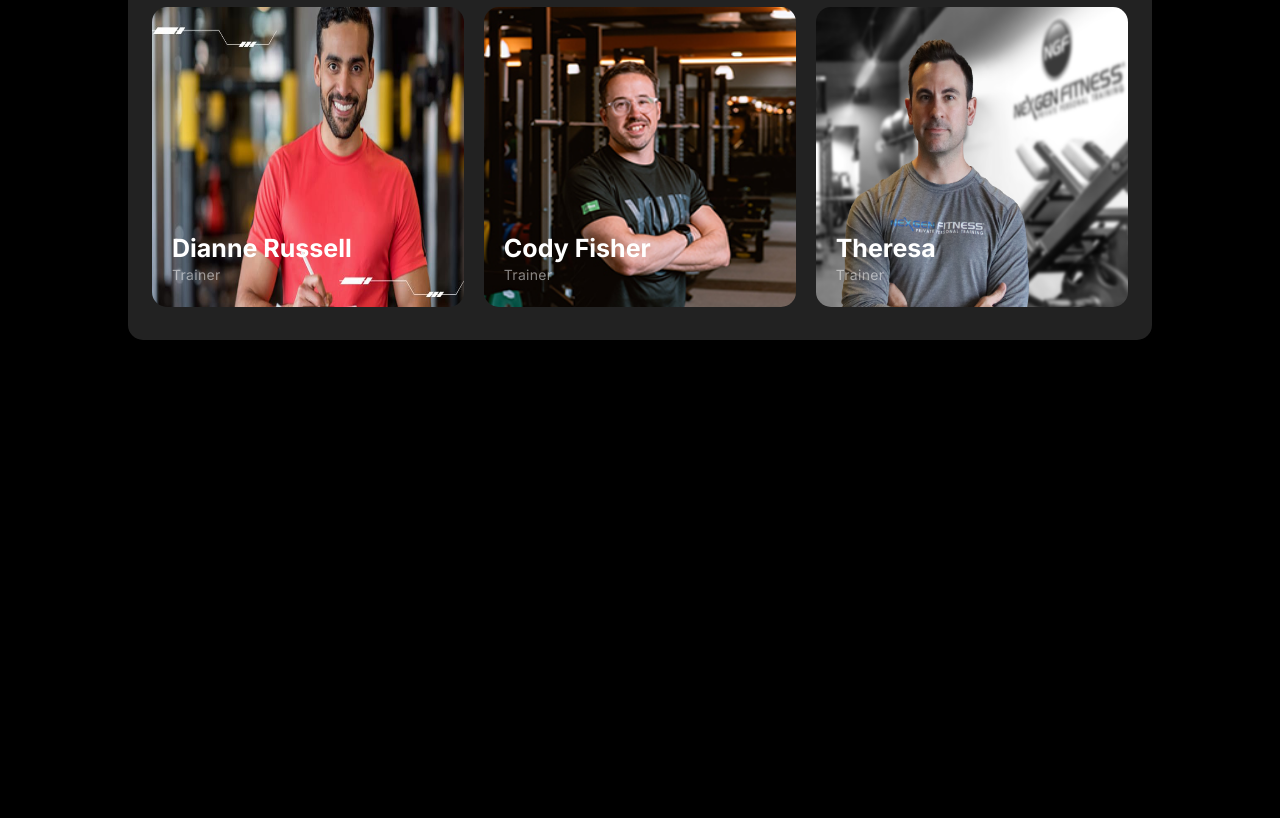
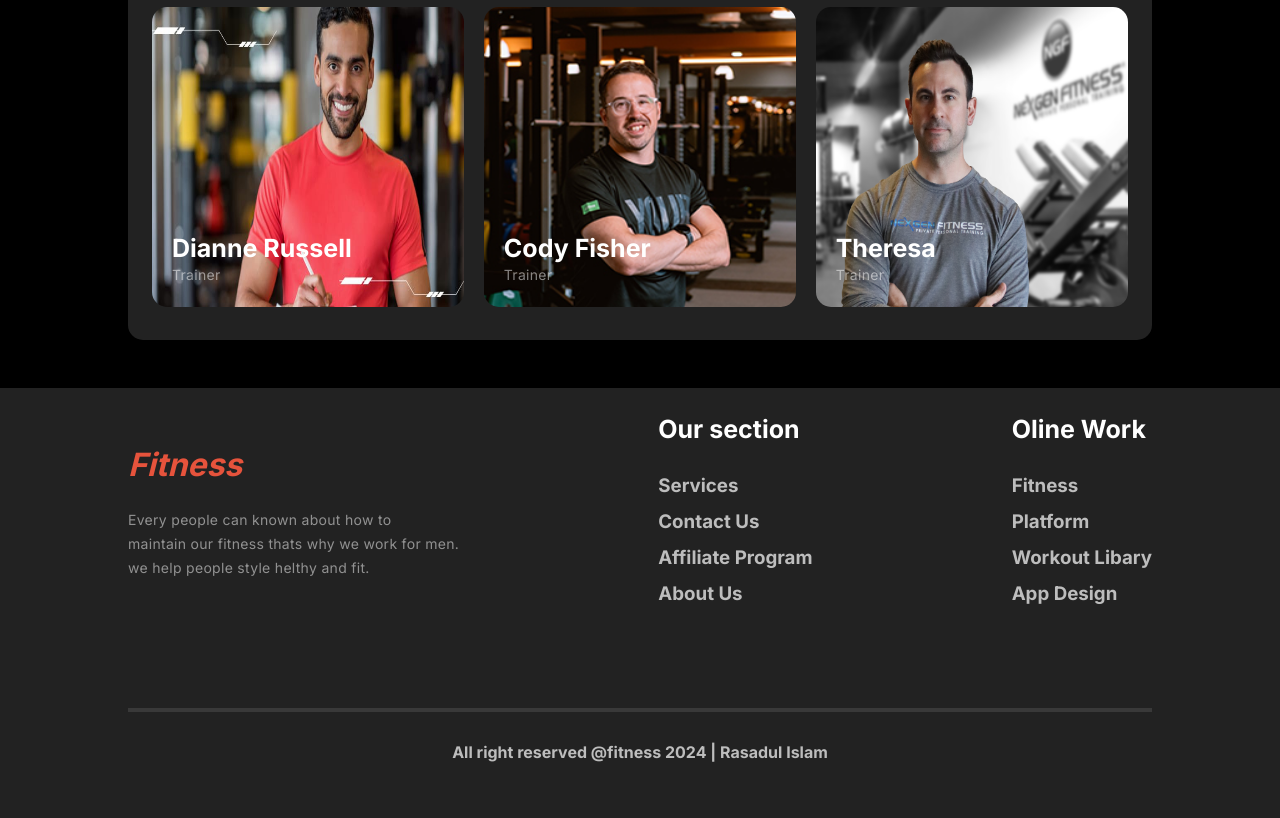
Before and after one commit to Rasadul-Islam/assignment-2, a plain HTML site: page index.html in a window 1280 px wide. Shown: the part 3822-4640 px from the top of the page. Before the commit the page ends 4210 px from the top, so only its background shows below. Drawn offline with Linux system fonts and the light colour scheme.

Commit message:
footer section added

```diff
--- a/index.html
+++ b/index.html
@@ -293,6 +293,33 @@
         </div>
     </section>
     <!-- Meet Our Team Section End -->
+    <!-- Footer section Start -->
+    <footer class="footer-container">
+        <div class="footer-content flex">
+            <div class="footer-text">
+                <h1 class="text-title"><i>Fitness</i></h1>
+                <p class="pera">Every people can known about how to <br> maintain our fitness thats why we work  for men.<br> we help people style helthy and fit.</p>
+            </div>
+            <div class="our-section">
+                <h1 class="head-text">Our section</h1>
+                <h3 class="body-text">Services</h3>
+                <h3 class="body-text">Contact Us</h3>
+                <h3 class="body-text">Affiliate Program</h3>
+                <h3 class="body-text">About Us</h3>
+            </div>
+            <div class="online-section">
+                <h1 class="head-text">Oline Work</h1>
+                <h3 class="body-text">Fitness</h3>
+                <h3 class="body-text">Platform</h3>
+                <h3 class="body-text">Workout Libary</h3>
+                <h3 class="body-text">App Design</h3>
+            </div>
+        </div>
+        <hr class="footer-hr">
+        <h4>All right reserved @fitness 2024 | Rasadul Islam</h4>
+
+    </footer>
+    <!-- Footer section End-->
 
 </body>
 </html>
--- a/style/style.css
+++ b/style/style.css
@@ -373,3 +373,34 @@ nav{
 }
 /* Meet our team style end */
 /* Main section End */
+
+/* Footer section styly start */
+.footer-container{
+    width: 100%;
+    margin: 0 auto;
+    padding: 2% 10%;
+    background-color:var(--Shadow-bg);
+}
+.footer-content{
+    justify-content: space-between;
+    margin-bottom: 96px;
+}
+.footer-text h1{
+    color: var(--color);
+    margin-bottom: 24px;
+}
+.footer-content h3{
+    color: rgba(255, 255, 255,0.7);
+    /* margin-bottom: 5px; */
+    line-height: 36px;
+}
+.footer-container h4{
+    color: rgba(255, 255, 255,0.7);
+    text-align: center;
+    margin: 30px auto;
+}
+.footer-hr{
+    border: 2px solid rgba(255, 255, 255, 0.1);
+}
+
+/* Footer section styly End */
```
